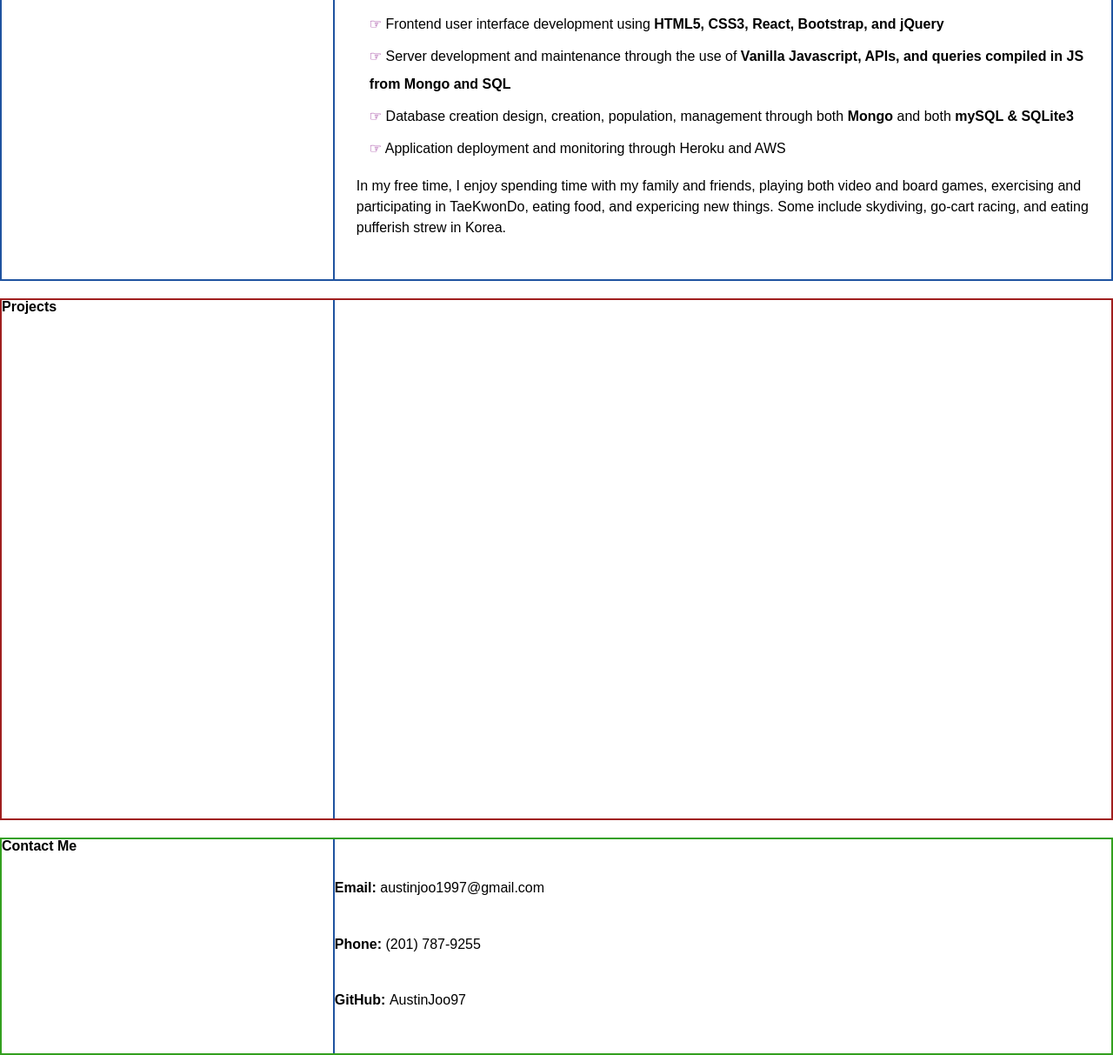
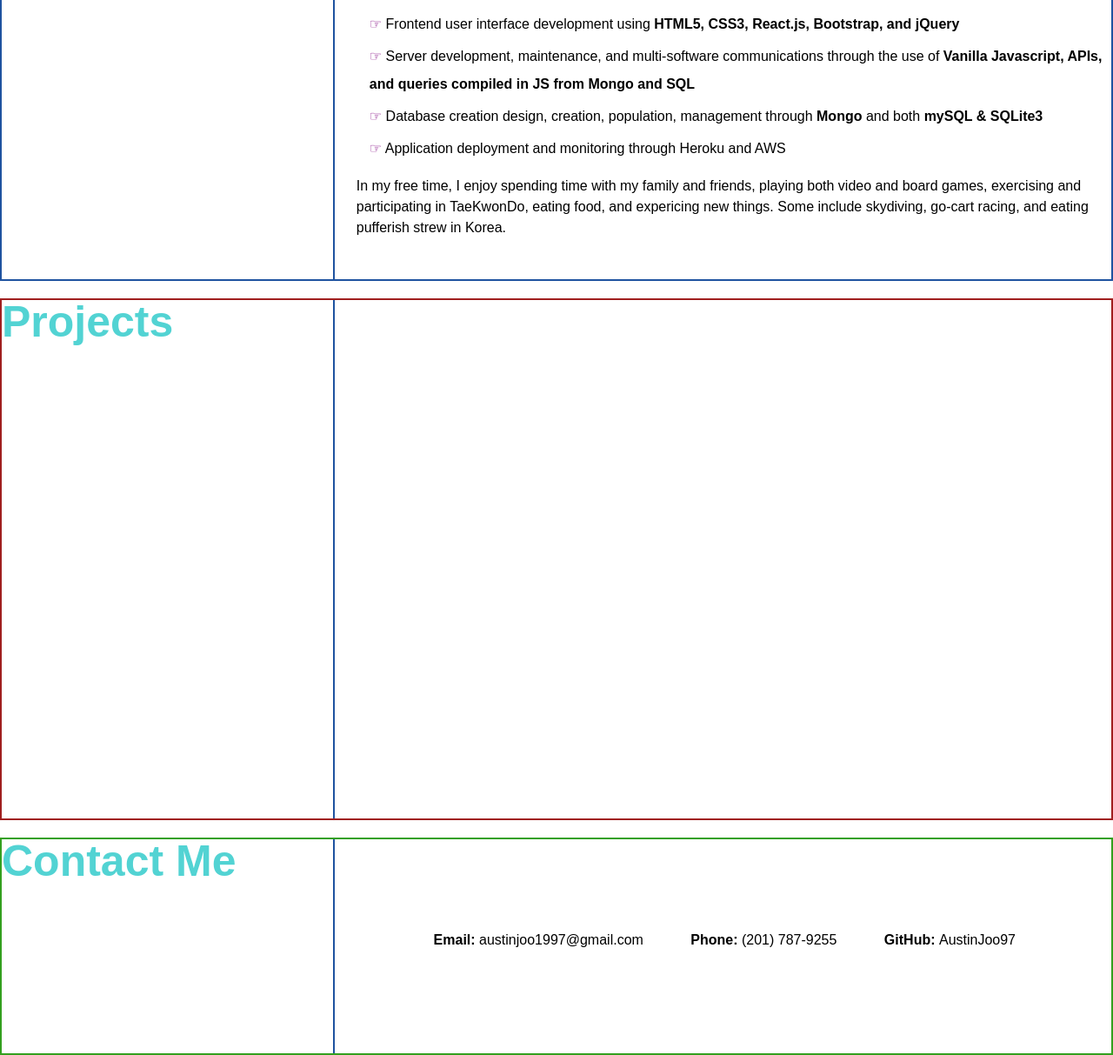
Before and after one commit to AustinJoo97/My-Portfolio, a plain HTML site: page index.html in a window 1280 px wide. Shown: the part 517-1730 px from the top of the page at 87% size. Drawn offline with Linux system fonts and the light colour scheme.

Commit message:
added additional styling properties to 'title_cards,' tinkered with text positioning and flexbox elements, and added smooth scrolling effects with a:focus

```diff
--- a/assets/sytle.css
+++ b/assets/sytle.css
@@ -1,5 +1,9 @@
 *{
     box-sizing: border-box;
+}
+
+html{
+    scroll-behavior: smooth;
 }
 
 /* CSS affecting nav bar and banner of webpage */
@@ -21,12 +25,13 @@ nav{
 #nav_directory{
     float: right;
     padding-top: 5px;
-    padding-right: 30px;
+    padding-right: 20px;
 }
 
 #nav_directory li{
     display: inline-block;
-    padding-top: 7%
+    padding-top: 7%;
+    padding-left: 20px;
 }
 
 #nav_directory a{
@@ -52,7 +57,8 @@ nav{
 .information{
     margin: 20px 0;
     display: flex;
-    flex-shrink: 2;
+    flex-shrink: 0 2 auto;
+    flex-wrap: wrap;
 }
 
 .title_card{
@@ -60,6 +66,12 @@ nav{
     width: 30%;
     height: 100%;
     justify-content: center;
+}
+
+.title_card p{
+    font-size: 50px;
+    font-weight: 900;
+    color: rgb(82, 211, 211);
 }
 
 #about_me{
@@ -104,10 +116,12 @@ nav{
     border: solid 2px rgb(52, 160, 31);
 }
 
-/* #contacts ul{
-    justify-content: center;
-} */
+#contacts{
+    padding-left: 5%;
+}
 
 #contacts li{
-    padding-top: 20%;
+    display: inline-block;
+    padding-top: 15%;
+    padding-left: 50px;
 }
--- a/index.html
+++ b/index.html
@@ -36,7 +36,7 @@
 
         <div class="information" id="personal_info">
             <div class="title_card">
-                <h2>About Me</h2>
+                <p>About Me</p>
             </div>
 
             <article id="about_me">
@@ -45,9 +45,9 @@
                 </p>
                 <div id="skillset">
                     <ol>
-                        <li class="skill_list">Frontend user interface development using <strong>HTML5, CSS3, React, Bootstrap, and jQuery</strong></li>
-                        <li class="skill_list">Server development and maintenance through the use of <strong>Vanilla Javascript, APIs, and queries compiled in JS from Mongo and SQL</strong></li>
-                        <li class="skill_list">Database creation design, creation, population, management through both <strong>Mongo</strong> and both <strong>mySQL & SQLite3</strong>
+                        <li class="skill_list">Frontend user interface development using <strong>HTML5, CSS3, React.js, Bootstrap, and jQuery</strong></li>
+                        <li class="skill_list">Server development, maintenance, and multi-software communications through the use of <strong>Vanilla Javascript, APIs, and queries compiled in JS from Mongo and SQL</strong></li>
+                        <li class="skill_list">Database creation design, creation, population, management through <strong>Mongo</strong> and both <strong>mySQL & SQLite3</strong>
                         <li class="skill_list">Application deployment and monitoring through Heroku and AWS</li>
                     </ol>
                 </div>
@@ -59,7 +59,7 @@
 
         <div class="information" id="my_projects">
             <div class="title_card">
-                <h2>Projects</h2>
+                <p>Projects</p>
             </div>
         </div>
         <!-- Div section highlighting previous projects -->
@@ -67,12 +67,12 @@
 
         <div class="information" id="contact_me">
             <div class="title_card">
-                <h2>Contact Me</h2>
+                <p>Contact Me</p>
             </div>
             <div id="contacts">
                 <ul id="contact_info">
                     <li><strong>Email: </strong>austinjoo1997@gmail.com</li>
-                    <li><strong>Phone: </strong>(201) 787-9255</li>
+                    <li><strong>Phone: </strong>(201) 787-9255 </li>
                     <!-- <br> -->
                     <li><strong>GitHub: </strong>AustinJoo97</li>
                 </ul>
```
